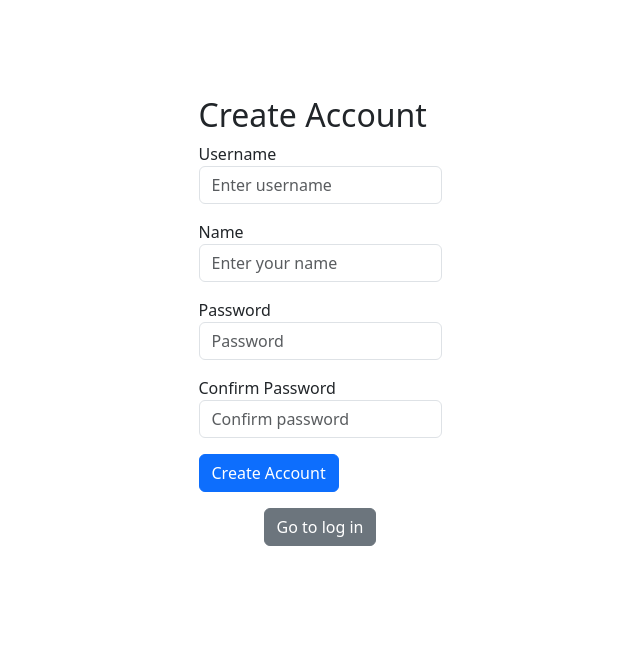
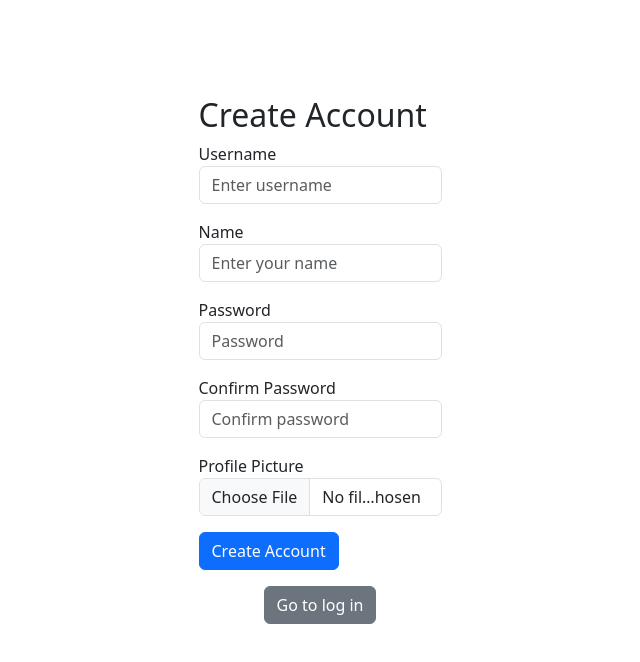
Before and after one commit to tomerzibman/social-frontend, a React (Vite) app: page / in a window 1280 px wide. Shown: the top 662 px of the page, without its empty margins (320-960 px from the left). Built offline with nearby package versions, Linux system fonts and the light colour scheme; no server answers.

Commit message:
added support to show profile images

```diff
--- a/src/components/Comments.jsx
+++ b/src/components/Comments.jsx
@@ -1,14 +1,19 @@
-const Comment = ({ username, content }) => {
+const Comment = ({ username, content, createdAt }) => {
   return (
     <div className="comment mt-2">
       <strong>{username}</strong>
       <p className="mb-0">{content}</p>
-      <small className="text-muted">{new Date().toLocaleString()}</small>
+      <small className="text-muted">
+        {new Date(createdAt).toLocaleString()}
+      </small>
     </div>
   );
 };
 
 const Comments = ({ comments }) => {
+  const sortedComments = [...comments].sort(
+    (a, b) => new Date(a.createdAt) - new Date(b.createdAt)
+  );
   return (
     <>
       {comments.length > 0 && (
@@ -18,11 +23,12 @@ const Comments = ({ comments }) => {
             className="comments-list"
             style={{ maxHeight: "200px", overflowY: "auto" }}
           >
-            {comments.map((comment) => (
+            {sortedComments.map((comment) => (
               <Comment
                 key={comment.id}
                 username={comment.user.username}
                 content={comment.content}
+                createdAt={comment.createdAt}
               />
             ))}
           </div>
--- a/src/components/Feed.jsx
+++ b/src/components/Feed.jsx
@@ -19,6 +19,7 @@ const Feed = ({ posts, incrementLikeOf, createComment }) => {
             createdAt={post.createdAt}
             incrementLike={() => incrementLikeOf(post.id)}
             createComment={createComment}
+            photo={post.user.photo}
           />
         </div>
       ))}
--- a/src/components/Post.jsx
+++ b/src/components/Post.jsx
@@ -13,11 +13,12 @@ const Post = ({
   comments,
   incrementLike,
   createComment,
+  photo,
 }) => {
   return (
     <div className="postCard mt-2">
       <div className="card">
-        <PostHeader username={username} createdAt={createdAt} />
+        <PostHeader username={username} createdAt={createdAt} photo={photo} />
         <div className="card-body">
           <PostContent
             title={title}
--- a/src/components/PostHeader.jsx
+++ b/src/components/PostHeader.jsx
@@ -1,9 +1,9 @@
 import UserAvatar from "./UserAvatar";
 
-const PostHeader = ({ username, createdAt }) => {
+const PostHeader = ({ username, createdAt, photo }) => {
   return (
     <div className="card-header d-flex align-items-center">
-      <UserAvatar />
+      <UserAvatar photo={photo} />
       <div className="ml-3">
         <h5 className="mb-0">{username}</h5>
         <small className="text-muted">
--- a/src/components/SignUpPage.jsx
+++ b/src/components/SignUpPage.jsx
@@ -6,17 +6,21 @@ const SignUpPage = ({ handleSignUp }) => {
   const [name, setName] = useState("");
   const [password, setPassword] = useState("");
   const [confirmPassword, setConfirmPassword] = useState("");
+  const [photo, setPhoto] = useState(null);
+  const [profilePicturePreview, setProfilePicturePreview] = useState(null);
 
   const doSignUp = async (event) => {
     event.preventDefault();
-    const userData = {
-      username,
-      name,
-      password,
-      confirmPassword,
-    };
+
+    const userFormData = new FormData();
+    userFormData.append("username", username);
+    userFormData.append("name", name);
+    userFormData.append("password", password);
+    userFormData.append("confirmPassword", confirmPassword);
+    userFormData.append("photo", photo);
+
     try {
-      await handleSignUp(userData);
+      await handleSignUp(userFormData);
       setUsername("");
       setName("");
       setPassword("");
@@ -26,12 +30,41 @@ const SignUpPage = ({ handleSignUp }) => {
     }
   };
 
+  const handleFileUpload = async ({ target }) => {
+    const file = target.files[0];
+    setPhoto(file);
+    if (file) {
+      const fileType = file.type;
+      if (
+        fileType === "image/png" ||
+        fileType === "image/jpeg" ||
+        fileType === "image/jpg"
+      ) {
+        await previewImage(file);
+      } else {
+        alert("Please upload a valid PNG or JPEG image.");
+      }
+    }
+  };
+
+  const previewImage = (file) => {
+    return new Promise((resolve) => {
+      const reader = new FileReader();
+      reader.readAsDataURL(file);
+      reader.onloadend = () => {
+        console.log(reader.result);
+        setProfilePicturePreview(reader.result);
+        resolve();
+      };
+    });
+  };
+
   return (
     <Container>
       <Row className="justify-content-center mt-5">
         <Col md={6}>
           <h2>Create Account</h2>
-          <Form onSubmit={doSignUp}>
+          <Form onSubmit={doSignUp} encType="multipart/form-data">
             <Form.Group controlId="formBasicUsername">
               <Form.Label className="mb-0">Username</Form.Label>
               <Form.Control
@@ -76,6 +109,27 @@ const SignUpPage = ({ handleSignUp }) => {
               />
             </Form.Group>
 
+            <Form.Group controlId="formBasicProfilePicture">
+              <Form.Label className="mb-0">Profile Picture</Form.Label>
+              <input
+                className="form-control mb-3"
+                type="file"
+                accept=".png, .jpg, .jpeg"
+                onChange={handleFileUpload}
+              />
+              {profilePicturePreview && (
+                <img
+                  src={profilePicturePreview}
+                  alt="Preview"
+                  style={{
+                    maxWidth: "100px",
+                    marginTop: "10px",
+                    marginBottom: "13px",
+                  }}
+                />
+              )}
+            </Form.Group>
+
             <Button variant="primary" type="submit">
               Create Account
             </Button>
--- a/src/components/UserAvatar.jsx
+++ b/src/components/UserAvatar.jsx
@@ -1,7 +1,9 @@
-const UserAvatar = () => {
+const UserAvatar = ({ photo }) => {
+  const imgUrl = photo != null ? photo : "https://via.placeholder.com/40";
+
   return (
     <img
-      src="https://via.placeholder.com/40"
+      src={imgUrl}
       alt="User Avatar"
       className="rounded-circle mr-3"
       style={{ width: "40px", height: "40px" }}
--- a/src/services/user.js
+++ b/src/services/user.js
@@ -3,7 +3,13 @@ import axios from "axios";
 const baseUrl = "http://localhost:3000/api/users";
 
 const createUser = async (userObject) => {
-  const response = await axios.post(baseUrl, userObject);
+  const config = {
+    headers: {
+      "Content-Type": "multipart/form-data",
+    },
+  };
+
+  const response = await axios.post(baseUrl, userObject, config);
   return response.data;
 };
 
```
